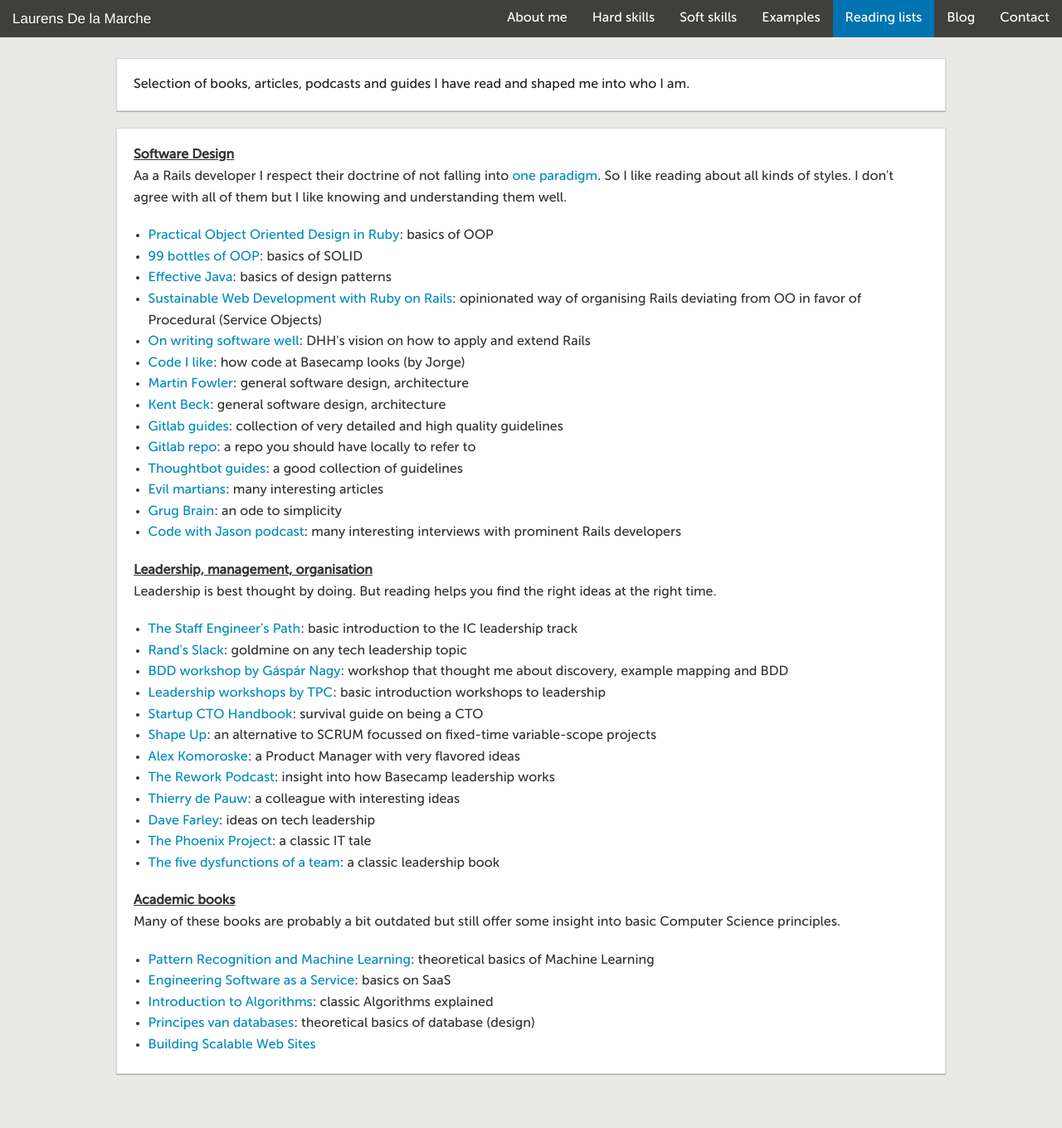
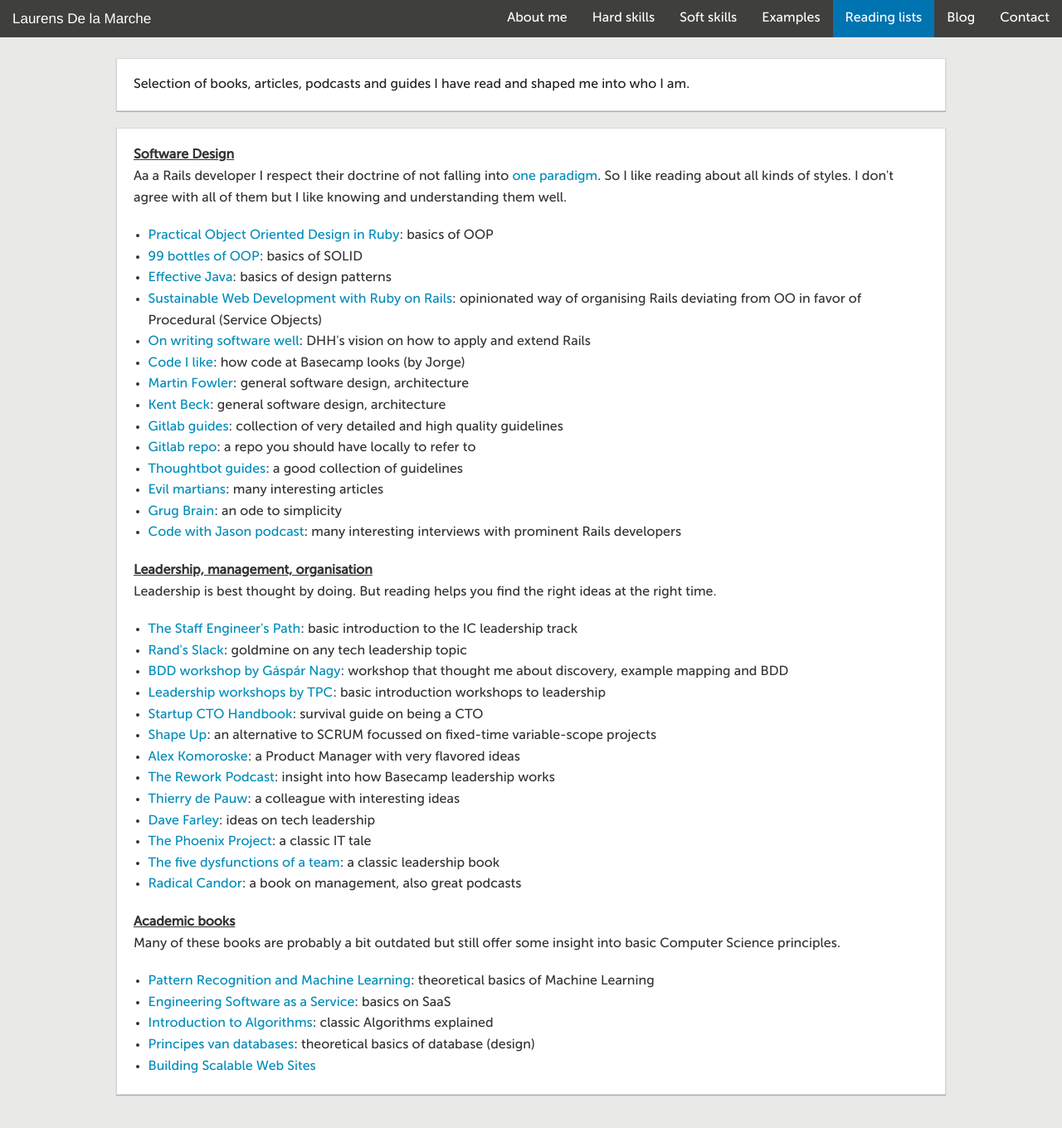
Before and after one commit to ldlamarc/laurensdelamarche, a Jekyll site: the page built from docs/reading.html, in a window 1280 px wide and 1379 px high. Shown: the top 1360 px of the window at 83% size. Built offline with Jekyll 4.4.1, drawn with Linux system fonts in a browser that asks for light colours.

Commit message:
Add Radical Candor

```diff
--- a/docs/reading.html
+++ b/docs/reading.html
@@ -69,6 +69,8 @@ layout: default
     <li><a href="https://www.goodreads.com/en/book/show/17255186">The Phoenix Project</a>: a classic IT tale</li>
     <li><a href="https://www.goodreads.com/book/show/21343.The_five_dysfunctions_of_a_team"> The five dysfunctions of a
         team</a>: a classic leadership book</li>
+    <li><a href="https://www.goodreads.com/en/book/show/29939161">Radical Candor</a>: a book on management, also great
+      podcasts</li>
   </ul>
   <p>
     <strong>Academic books</strong><br />
```
